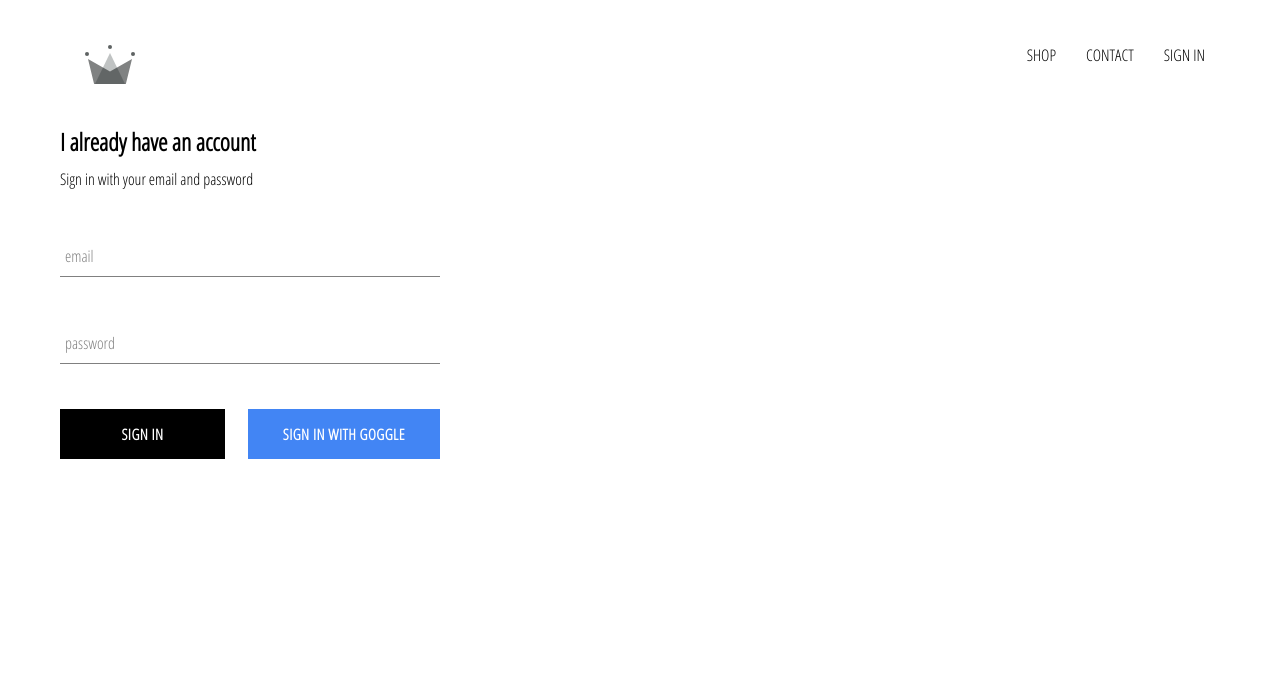
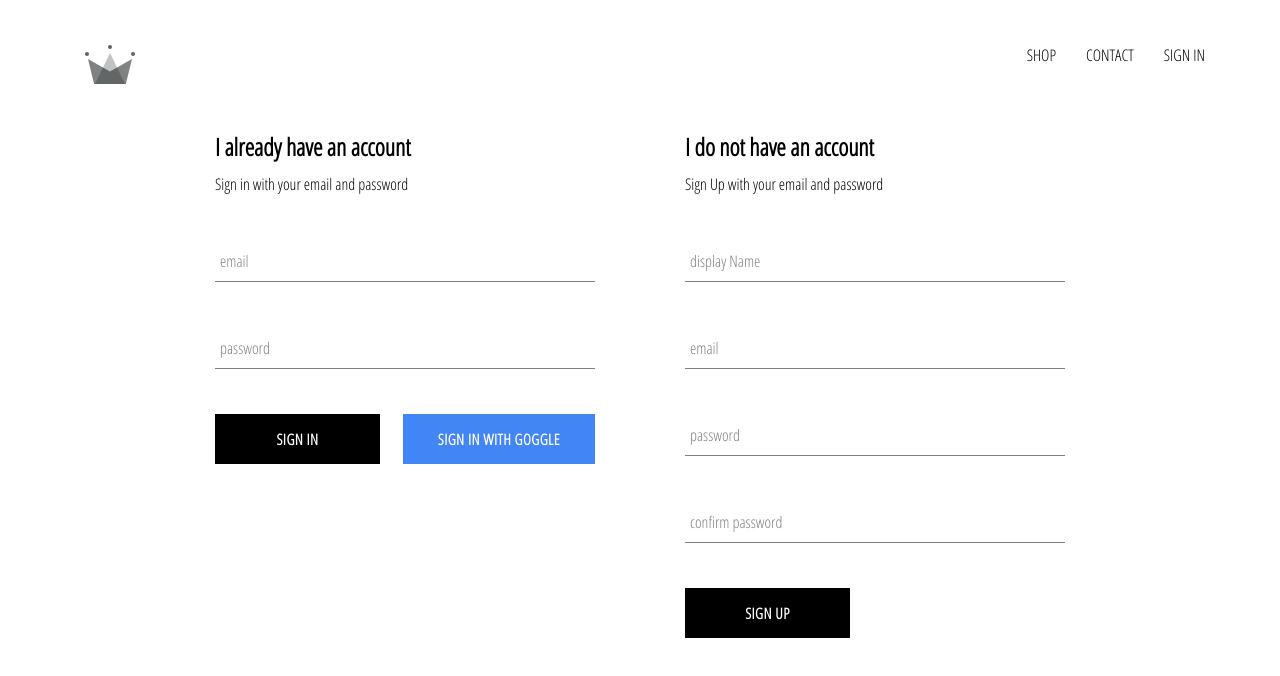
Before and after one commit to LockyB/crwn-clothing, a React (Create React App) app: page /signin in a window 1280 px wide. Shown: the top 676 px of the page. Built offline with nearby package versions, Linux system fonts and the light colour scheme; no server answers.

Commit message:
implemented firebase utils with ability to store authenticated users in firestore database

```diff
--- a/src/App.js
+++ b/src/App.js
@@ -8,7 +8,7 @@
 import ShopPage from './pages/shop/shop.component.jsx';
 import SignInUpPage from './pages/sign-in-up/sign-in-up.component.jsx';
 import Header from './components/header/header.component.jsx';
-import { auth } from './firebase/firebase.utils';
+import { auth, createUserProfileDocument } from './firebase/firebase.utils';
 
 class App extends React.Component {
   constructor() {
@@ -22,10 +22,36 @@
   authListener = null;
 
   componentDidMount() {
-    this.authListener = auth.onAuthStateChanged(user => {
-      this.setState({currentUser:user});
-      console.log(user);
-     })
+    this.authListener = auth.onAuthStateChanged(async userAuth => {
+
+      //if there is a userAuth object from google
+      //running the createUserProfileDocument function returns the userRef
+      //it creates the user in the /user collection if none exists in the database
+      //if it exists, it simply returns the userRef
+      if (userAuth) {
+        const userRef = await createUserProfileDocument(userAuth);
+
+        //calling onSnapshot returns the snapShot of the userRef
+        userRef.onSnapshot(snapShot => {
+          // console.log(snapShot.data());
+          this.setState(
+            {
+              currentUser: {
+                id : snapShot.id,
+                ...snapShot.data()
+              }
+            }
+            // , () => {
+            // console.log(this.state);
+            // }
+          )
+          console.log(this.state);
+        });
+
+      } else {
+        this.setState({currentUser:userAuth}); //i.e. set to null if it does not exists
+      }
+     });
   }
 
   componentWillUnmount() {
--- /dev/null
+++ b/src/components/sign-up/sign-up.component.jsx
@@ -0,0 +1,98 @@
+import React from 'react';
+
+import FormInput from '../form-input/form-input.component';
+import CustomButton from '../custom-button/custom-button.component';
+
+import { auth, createUserProfileDocument } from '../../firebase/firebase.utils';
+
+import './sign-up.style.scss';
+
+class SignUp extends React.Component {
+  constructor(){
+    super();
+    this.state = {
+      displayName: '',
+      email:'',
+      password: '',
+      confirmPassword: ''
+    }
+  }
+
+  handleSubmit = async event => {
+    event.preventDefault();
+    const { displayName ,email ,password ,confirmPassword } = this.state;
+
+    if(password !== confirmPassword) {
+      alert("passwords don't match");
+      return;
+    }
+
+    try {
+      const { user } = await auth.createUserWithEmailAndPassword(email,password)
+      await createUserProfileDocument(user,{displayName})
+      this.setState({
+        displayName: '',
+        email:'',
+        password: '',
+        confirmPassword: ''
+      });
+    } catch(error) {
+      console.error(error);
+    }
+  }
+
+  handleChange = event => {
+    const { name, value } = event.target;
+    //dynamically setting the property value depending on the property and value provided
+    this.setState({[name]:value});
+  }
+
+  render(){
+    const { displayName ,email ,password ,confirmPassword } = this.state;
+    return(
+      <div className='sign-up'>
+        <h2 className='title'>I do not have an account</h2>
+        <span>Sign Up with your email and password</span>
+        <form className='sign-up-form' onSubmit={this.handleSubmit}>
+          <FormInput
+            type='text'
+            name='displayName'
+            value={displayName}
+            onChange={this.handleChange}
+            label='display Name'
+            required
+          ></FormInput>
+          <FormInput
+            type='email'
+            name='email'
+            value={email}
+            onChange={this.handleChange}
+            label='email'
+            required
+          ></FormInput>
+          <FormInput
+            type='password'
+            name='password'
+            value={password}
+            onChange={this.handleChange}
+            label='password'
+            required
+          ></FormInput>
+          <FormInput
+            type='password'
+            name='confirmPassword'
+            value={confirmPassword}
+            onChange={this.handleChange}
+            label='confirm password'
+            required
+          ></FormInput>
+          <div className='buttons'>
+            <CustomButton type='submit'>SIGN UP</CustomButton>
+          </div>
+        </form>
+      </div>
+    )
+  }
+};
+
+export default SignUp;
--- /dev/null
+++ b/src/components/sign-up/sign-up.style.scss
@@ -0,0 +1,9 @@
+.sign-up {
+  display:flex;
+  flex-direction:column;
+  width:380px;
+
+  .title{
+    margin:10px 0;
+  }
+}
--- a/src/firebase/firebase.utils.js
+++ b/src/firebase/firebase.utils.js
@@ -12,6 +12,38 @@
     measurementId: "G-RFCRNHZE7M"
 };
 
+//this allows us to create a new user document when sign in with google
+//first it checks the userAuth object
+//we do not need any state
+export const createUserProfileDocument = async (userAuth, additionalData) => {
+  if(!userAuth) return;
+
+  const userRef = firestore.doc(`users/${userAuth.uid}`);
+
+  const snapShot = await userRef.get();
+  //note that returning snapShot is a "getter" function which means we need to reference the property name
+  //to return the actual value of the property
+  // console.log(snapShot.id);
+
+  if(!snapShot.exists) {
+    const {displayName, email } = userAuth;
+    const createdAt = new Date();
+
+    try {
+      await userRef.set({
+        displayName,
+        email,
+        createdAt,
+        ...additionalData
+      })
+    } catch (error) {
+      console.log('error creating user', error.message);
+    }
+  }
+  //we may still want to use userRef after creating the records in database.
+  return userRef;
+};
+
 firebase.initializeApp(config);
 
 export const auth = firebase.auth();
--- a/src/pages/sign-in-up/sign-in-up.component.jsx
+++ b/src/pages/sign-in-up/sign-in-up.component.jsx
@@ -2,10 +2,12 @@
 
 import './sign-in-up.style.scss'
 import SignIn from '../../components/sign-in/sign-in.component.jsx';
+import SignUp from '../../components/sign-up/sign-up.component.jsx';
 
 const SignInUpPage = () => (
   <div className='sign-in-up'>
     <SignIn />
+    <SignUp />
   </div>
 )
 
--- a/src/pages/sign-in-up/sign-in-up.style.scss
+++ b/src/pages/sign-in-up/sign-in-up.style.scss
@@ -0,0 +1,6 @@
+.sign-in-up {
+  width: 850px;
+  display:flex;
+  justify-content: space-between;
+  margin: 30px auto;
+}
```
